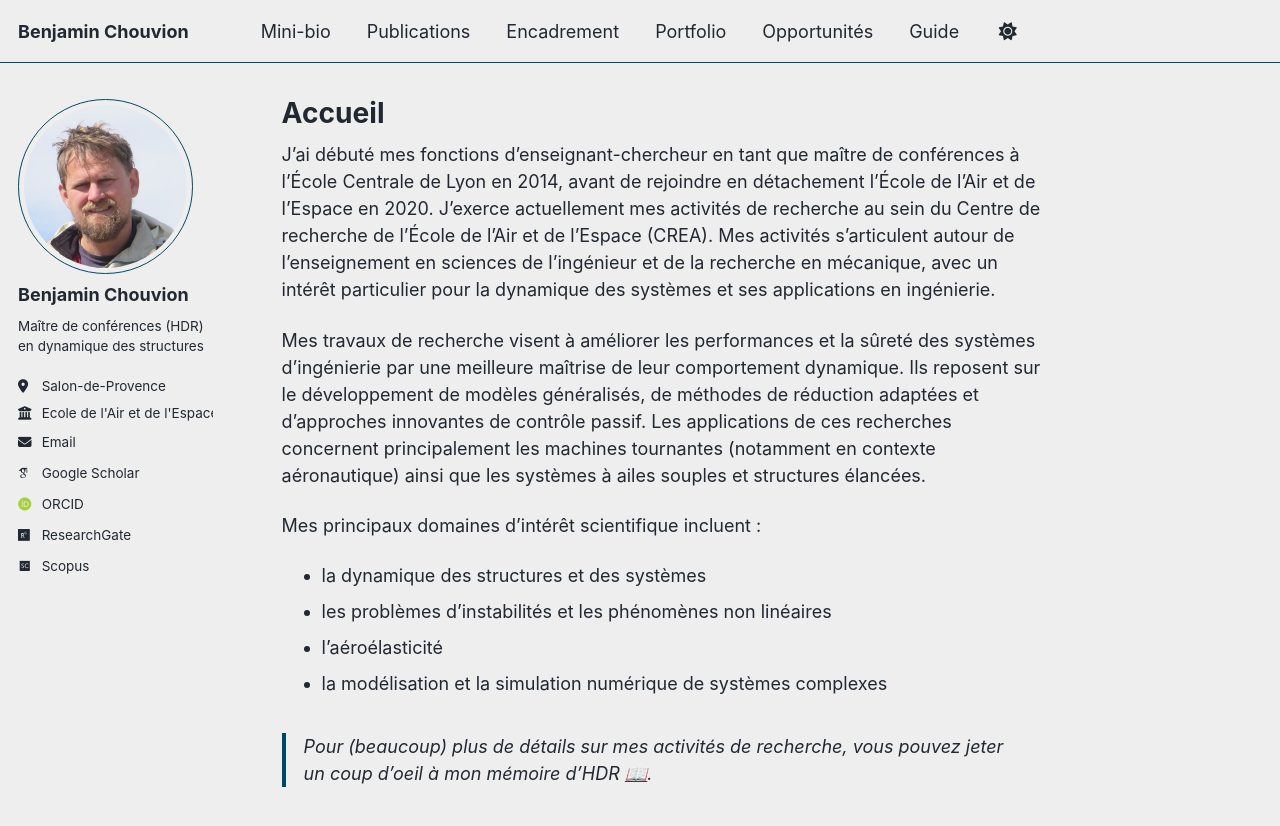
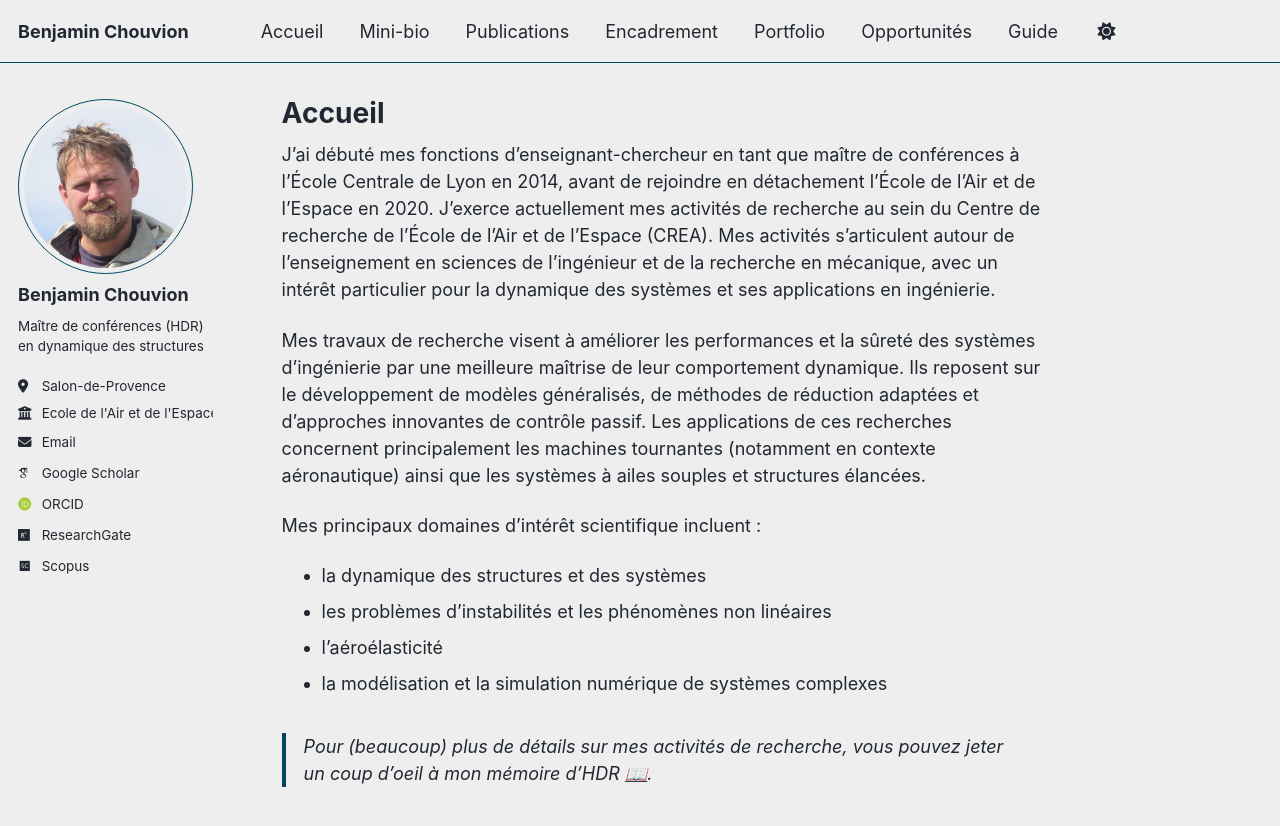
Before and after one commit to benjamin-chouvion/benjamin-chouvion.github.io, a Jekyll site: the page built from _pages/accueil.md, in a window 1280 px wide. Shown: the top 826 px of the page. Built offline with Jekyll 4.4.1, drawn with Linux system fonts in a browser that asks for light colours; some web fonts are replaced; a script bundle is joined from its source files by our own code; library files that are not in the unit come from our copies.

Commit message:
Update navigation.yml

```diff
--- a/_data/navigation.yml
+++ b/_data/navigation.yml
@@ -9,8 +9,8 @@
 
 main:
 
-#  - title: "Accueil"
-#  url: /about/
+  - title: "Accueil"
+    url: /accueil/
 
   - title: "Mini-bio"
     url: /mini-bio/
```
